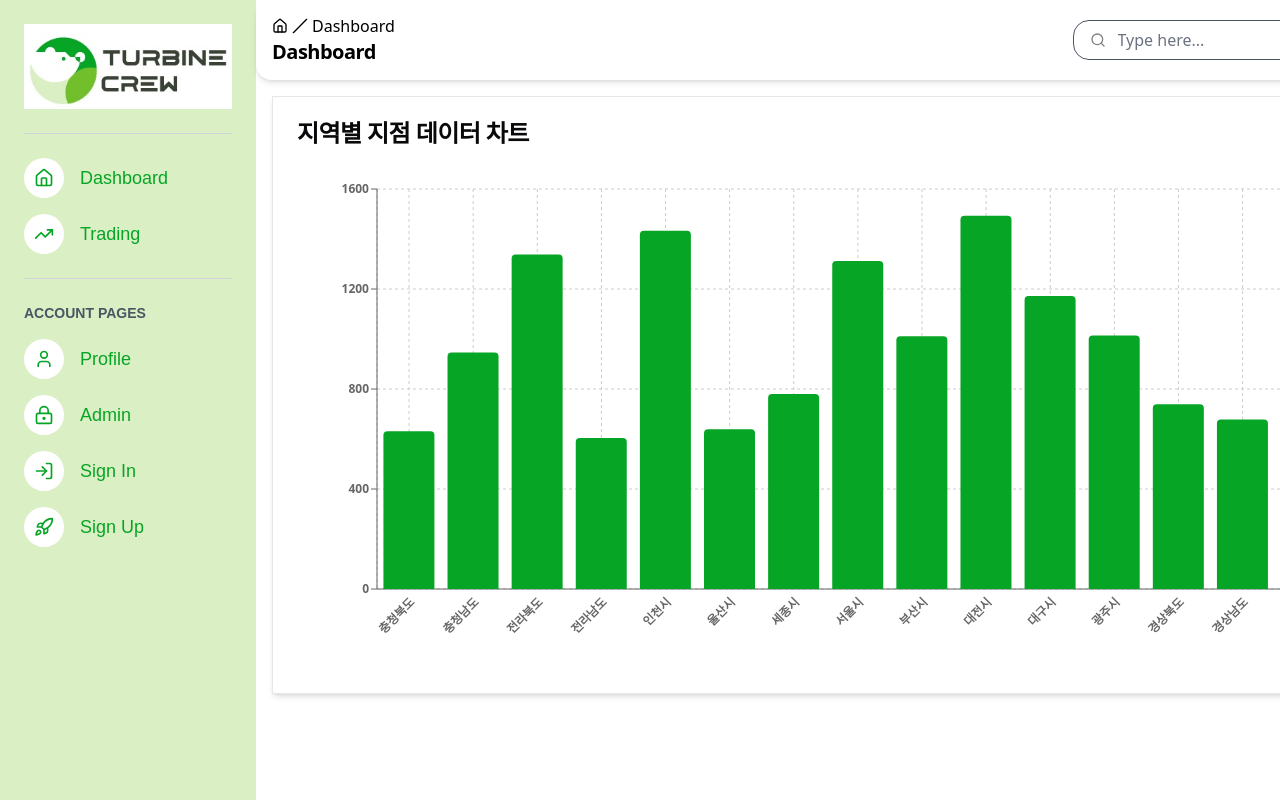
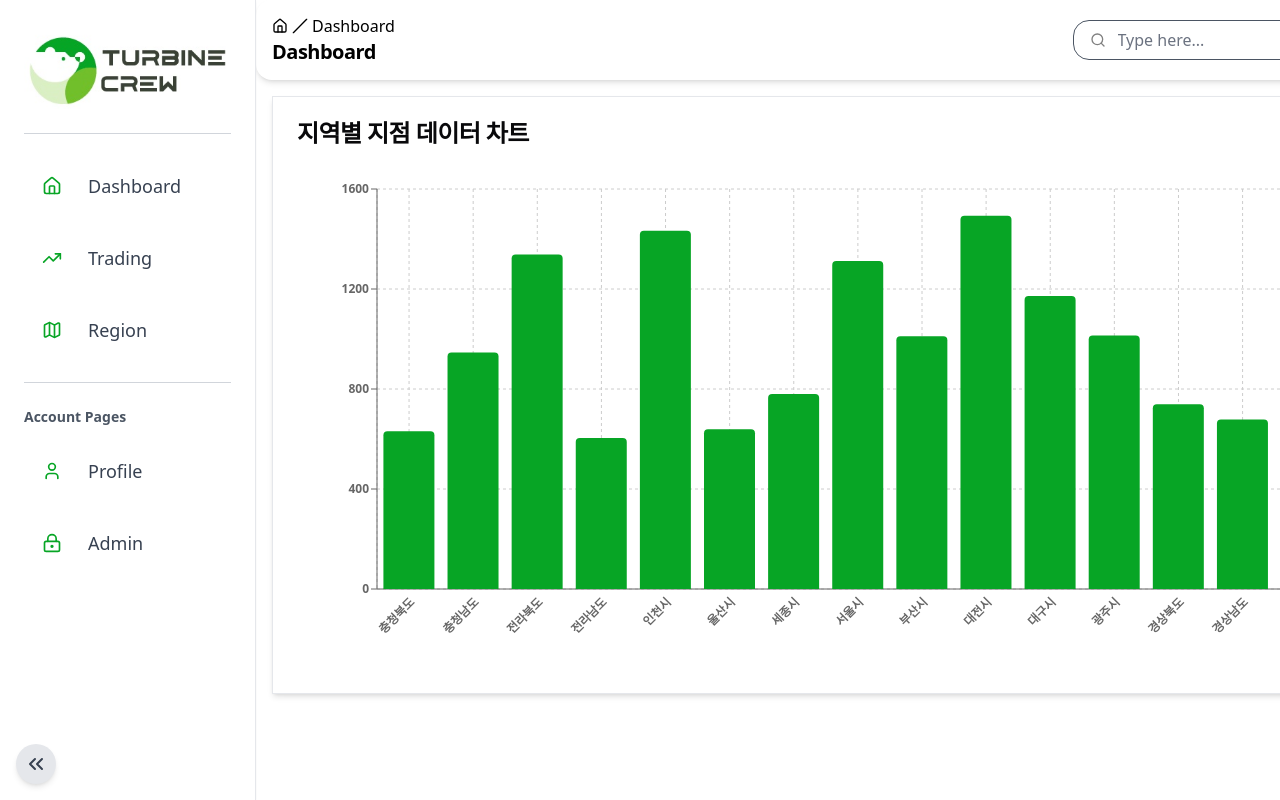
Before and after one commit to turbinecrew/turbin_electrical, a Next.js app: page / in a window 1280 px wide. Built offline with nearby package versions, Linux system fonts and the light colour scheme.

Commit message:
🎨: 사이드바 디자인 수정정

```diff
--- a/src/components/custom/sidebar/index.tsx
+++ b/src/components/custom/sidebar/index.tsx
@@ -3,24 +3,42 @@
 import {
 	Home,
 	User,
-	LogIn,
-	Rocket,
 	TrendingUp,
 	LockKeyhole,
+	ChevronsLeft,
+	Menu,
+	Map,
 } from "lucide-react"
 import Image from "next/image"
 import Link from "next/link"
 import { useState } from "react"
 
-import SignInModal from "../modal/sign-in-modal"
-import SignUpModal from "../modal/sign-up-modal"
+const mainNavItems = [
+	{ title: "Dashboard", url: "/", icon: Home },
+	{ title: "Trading", url: "/trading", icon: TrendingUp },
+	{ title: "Region", url: "/region", icon: Map },
+]
+
+const accountNavItems = [
+	{ title: "Profile", url: "/profile", icon: User },
+	{ title: "Admin", url: "/manage", icon: LockKeyhole },
+]
 
 export default function Sidebar() {
-	const [isSignInModalOpen, setIsSignInModalOpen] = useState(false)
-	const [isSignUpModalOpen, setIsSignUpModalOpen] = useState(false)
+	const [isSidebarVisible, setIsSidebarVisible] = useState(true)
+	const toggleSidebar = () => setIsSidebarVisible((prev) => !prev)
 
 	return (
-		<aside className="h-screen w-64 bg-tbPastelGreen p-6 font-poppins text-tbGreen">
+		<div
+			className={`flex ${isSidebarVisible ? "ml-64" : "ml-0"} transition-all duration-300`}
+		>
+			<aside
+				className={`${
+					isSidebarVisible ? "w-64 p-6" : "w-0 p-0"
+				} fixed left-0 top-0 z-20 h-full overflow-hidden border-r border-gray-200 bg-white text-tbGreen shadow-sm transition-all duration-300`}
+			>
+				{isSidebarVisible && (
+					<div>
 						<div className="mb-6 flex justify-center">
 							<Link href="/">
 								<Image
@@ -37,98 +55,77 @@ export default function Sidebar() {
 						<hr className="mb-6 border-gray-300" />
 						<nav>
 							<ul className="space-y-4">
-					<li>
-						<Link
-							href="/dashboard"
-							className="group flex items-center space-x-4 hover:text-gray-600"
-						>
-							<div className="flex h-10 w-10 items-center justify-center rounded-full bg-white text-tbGreen transition-colors duration-300 group-hover:bg-tbGreen group-hover:text-white">
-								<Home className="h-5 w-5" />
-							</div>
-							<span className="text-lg font-medium">Dashboard</span>
-						</Link>
-					</li>
-
-					{/* Trading */}
-					<li>
-						<Link
-							href="/trading"
-							className="group flex items-center space-x-4 hover:text-gray-600"
-						>
-							<div className="flex h-10 w-10 items-center justify-center rounded-full bg-white text-tbGreen transition-colors duration-300 group-hover:bg-tbGreen group-hover:text-white">
-								<TrendingUp className="h-5 w-5" />
-							</div>
-							<span className="text-lg font-medium">Trading</span>
-						</Link>
-					</li>
+								{mainNavItems.map((item) => (
+									<SidebarItem
+										key={item.title}
+										href={item.url}
+										label={item.title}
+										icon={item.icon}
+									/>
+								))}
 							</ul>
-
 							<hr className="my-6 border-gray-300" />
-
 							<div>
 								<h3 className="mb-4 text-sm font-semibold text-gray-600">
-						ACCOUNT PAGES
+									Account Pages
 								</h3>
 								<ul className="space-y-4">
-						<li>
-							<Link
-								href="/profile"
-								className="group flex items-center space-x-4 hover:text-gray-600"
-							>
-								<div className="flex h-10 w-10 items-center justify-center rounded-full bg-white text-tbGreen transition-colors duration-300 group-hover:bg-tbGreen group-hover:text-white">
-									<User className="h-5 w-5" />
-								</div>
-								<span className="text-lg font-medium">Profile</span>
-							</Link>
-						</li>
-						<li>
-							<Link
-								href="/manage"
-								className="group flex items-center space-x-4 hover:text-gray-600"
-							>
-								<div className="flex h-10 w-10 items-center justify-center rounded-full bg-white text-tbGreen transition-colors duration-300 group-hover:bg-tbGreen group-hover:text-white">
-									<LockKeyhole className="h-5 w-5" />
-								</div>
-								<span className="text-lg font-medium">Admin</span>
-							</Link>
-						</li>
-
-						<li>
-							<button
-								onClick={() => setIsSignInModalOpen(true)}
-								className="group flex items-center space-x-4 hover:text-gray-600"
-							>
-								<div className="flex h-10 w-10 items-center justify-center rounded-full bg-white text-tbGreen transition-colors duration-300 group-hover:bg-tbGreen group-hover:text-white">
-									<LogIn className="h-5 w-5" />
-								</div>
-								<span className="text-lg font-medium">Sign In</span>
-							</button>
-						</li>
-
-						<li>
-							<button
-								onClick={() => setIsSignUpModalOpen(true)}
-								className="group flex items-center space-x-4 hover:text-gray-600"
-							>
-								<div className="flex h-10 w-10 items-center justify-center rounded-full bg-white text-tbGreen transition-colors duration-300 group-hover:bg-tbGreen group-hover:text-white">
-									<Rocket className="h-5 w-5" />
-								</div>
-								<span className="text-lg font-medium">Sign Up</span>
-							</button>
-						</li>
+									{accountNavItems.map((item) => (
+										<SidebarItem
+											key={item.title}
+											href={item.url}
+											label={item.title}
+											icon={item.icon}
+										/>
+									))}
 								</ul>
 							</div>
 						</nav>
+					</div>
+				)}
+			</aside>
 
-			<SignInModal
-				isOpen={isSignInModalOpen}
-				setIsOpen={setIsSignInModalOpen}
-			/>
-
-			<SignUpModal
-				isOpen={isSignUpModalOpen}
-				setIsOpen={setIsSignUpModalOpen}
-			/>
-		</aside>
+			<div className="fixed bottom-4 left-4 z-30">
+				{isSidebarVisible ? (
+					<button
+						onClick={toggleSidebar}
+						className="flex h-10 w-10 items-center justify-center rounded-full bg-gray-200 p-2 text-gray-700 shadow-md hover:bg-gray-300"
+					>
+						<ChevronsLeft size={24} />
+					</button>
+				) : (
+					<button
+						onClick={toggleSidebar}
+						className="flex h-10 w-10 items-center justify-center rounded-full bg-gray-200 p-2 text-gray-700 shadow-md hover:bg-gray-300"
+					>
+						<Menu size={24} />
+					</button>
+				)}
+			</div>
+		</div>
 	)
 }
+
+function SidebarItem({
+	href,
+	label,
+	icon: Icon,
+}: {
+	href: string
+	label: string
+	icon: React.ComponentType<{ className: string }>
+}) {
+	return (
+		<li>
+			<Link
+				href={href}
+				className="group flex items-center space-x-4 rounded-md p-2 text-gray-700 transition-colors duration-300 hover:bg-tbPastelGreen hover:text-white"
+			>
+				<div className="flex h-10 w-10 items-center justify-center rounded-full bg-white text-tbGreen group-hover:bg-white group-hover:text-tbGreen">
+					<Icon className="h-5 w-5" />
+				</div>
+				<span className="text-lg font-medium">{label}</span>
+			</Link>
+		</li>
+	)
+}
```
Lines whose indentation alone changed are shown as unchanged.
